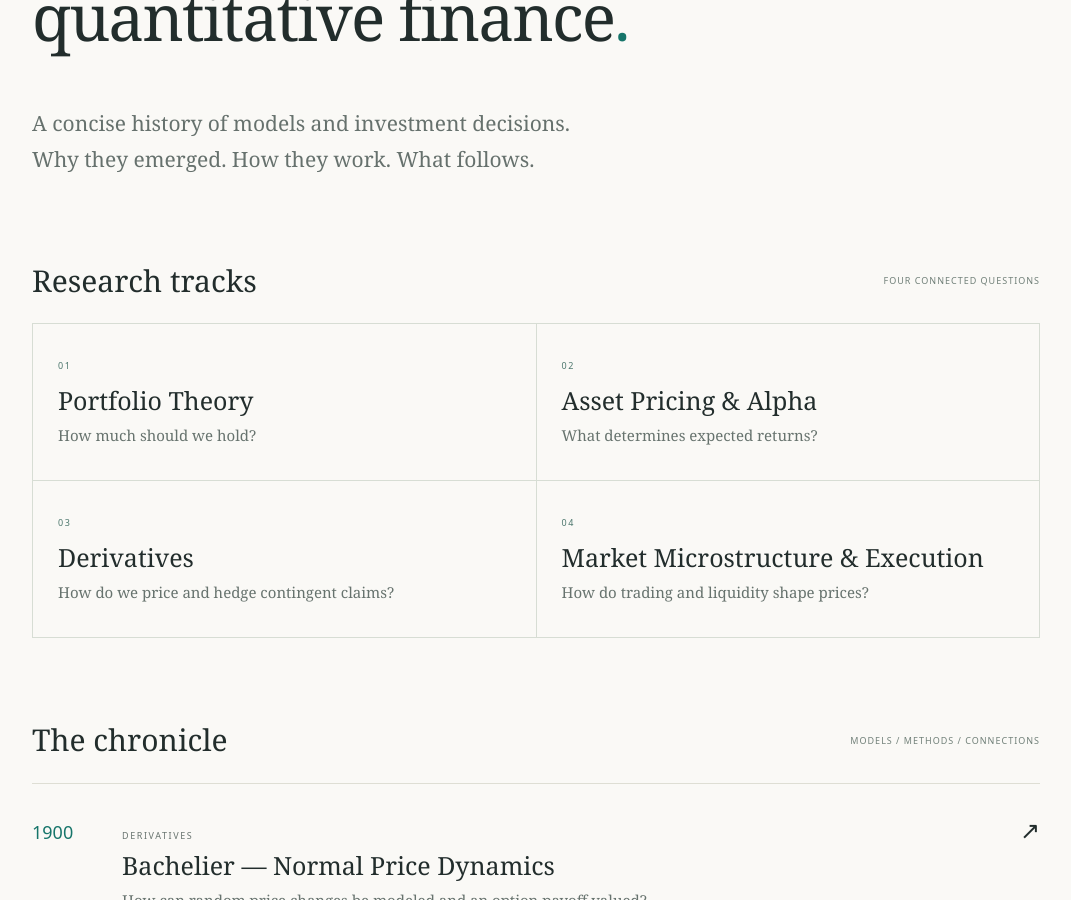
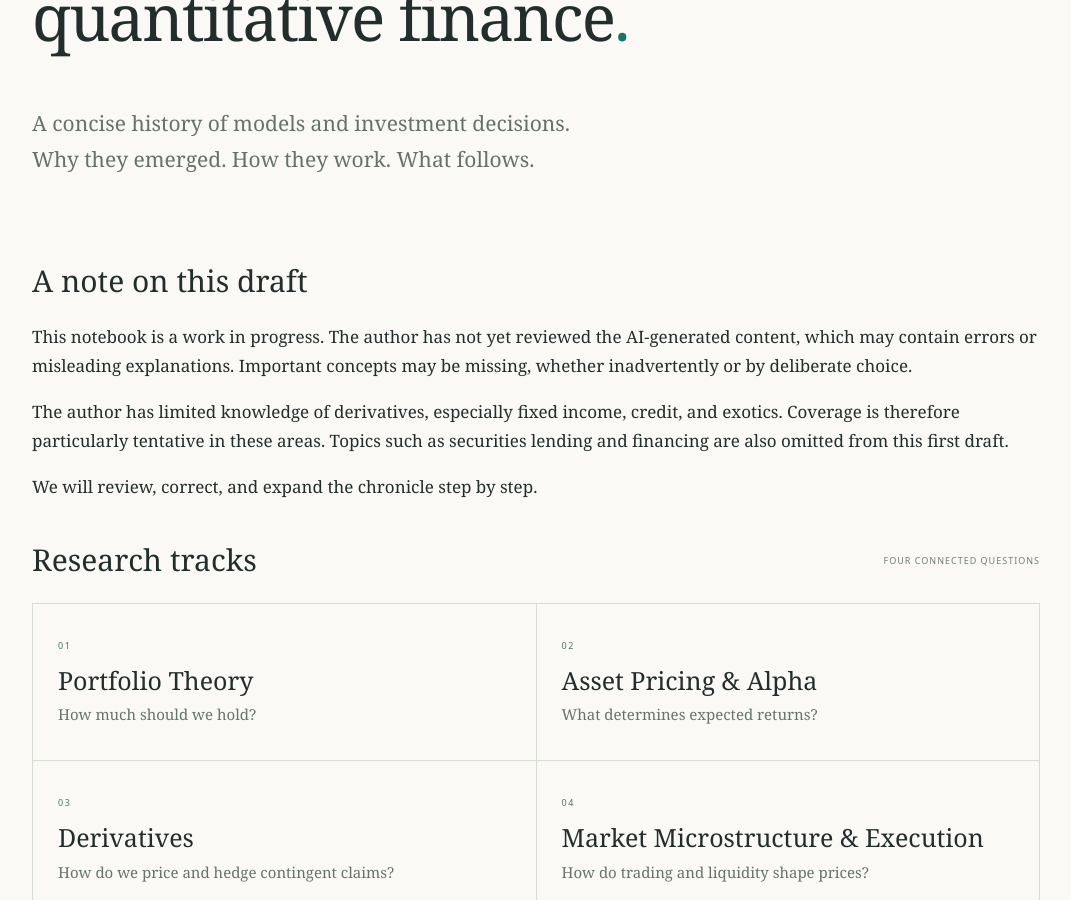
Before and after one commit to WongYatChun/quant_chronicle, a Jekyll site: the page built from index.html, in a window 1280 px wide and 900 px high, scrolled down 337 px. Shown: the whole window, without its empty margins (104-1175 px from the left). Built offline with Jekyll 4.4.1, drawn with Linux system fonts in a browser that asks for light colours.

Commit message:
Add homepage disclaimer on AI-generated draft and coverage gaps

```diff
--- a/index.html
+++ b/index.html
@@ -2,6 +2,11 @@
 title: A Chronicle of Quantitative Finance
 ---
 <section class="hero"><p class="eyebrow">A PERSONAL RESEARCH NOTEBOOK</p><h1>Ideas that shaped<br>quantitative finance<span class="dot">.</span></h1><p class="lead">A concise history of models and investment decisions.<br>Why they emerged. How they work. What follows.</p></section>
+<section aria-labelledby="draft-note"><h2 id="draft-note">A note on this draft</h2>
+<p>This notebook is a work in progress. The author has not yet reviewed the AI-generated content, which may contain errors or misleading explanations. Important concepts may be missing, whether inadvertently or by deliberate choice.</p>
+<p>The author has limited knowledge of derivatives, especially fixed income, credit, and exotics. Coverage is therefore particularly tentative in these areas. Topics such as securities lending and financing are also omitted from this first draft.</p>
+<p>We will review, correct, and expand the chronicle step by step.</p>
+</section>
 <section><div class="section-head"><h2>Research tracks</h2><span>FOUR CONNECTED QUESTIONS</span></div><div class="tracks">
 <a class="track" href="{{ '/portfolio/' | relative_url }}"><span class="eyebrow">01</span><h3>Portfolio Theory</h3><p>How much should we hold?</p></a><a class="track" href="{{ '/asset-pricing/' | relative_url }}"><span class="eyebrow">02</span><h3>Asset Pricing &amp; Alpha</h3><p>What determines expected returns?</p></a><a class="track" href="{{ '/derivatives/' | relative_url }}"><span class="eyebrow">03</span><h3>Derivatives</h3><p>How do we price and hedge contingent claims?</p></a><a class="track" href="{{ '/microstructure/' | relative_url }}"><span class="eyebrow">04</span><h3>Market Microstructure &amp; Execution</h3><p>How do trading and liquidity shape prices?</p></a>
 </div></section><section class="timeline"><div class="section-head"><h2>The chronicle</h2><span>MODELS / METHODS / CONNECTIONS</span></div>
```
